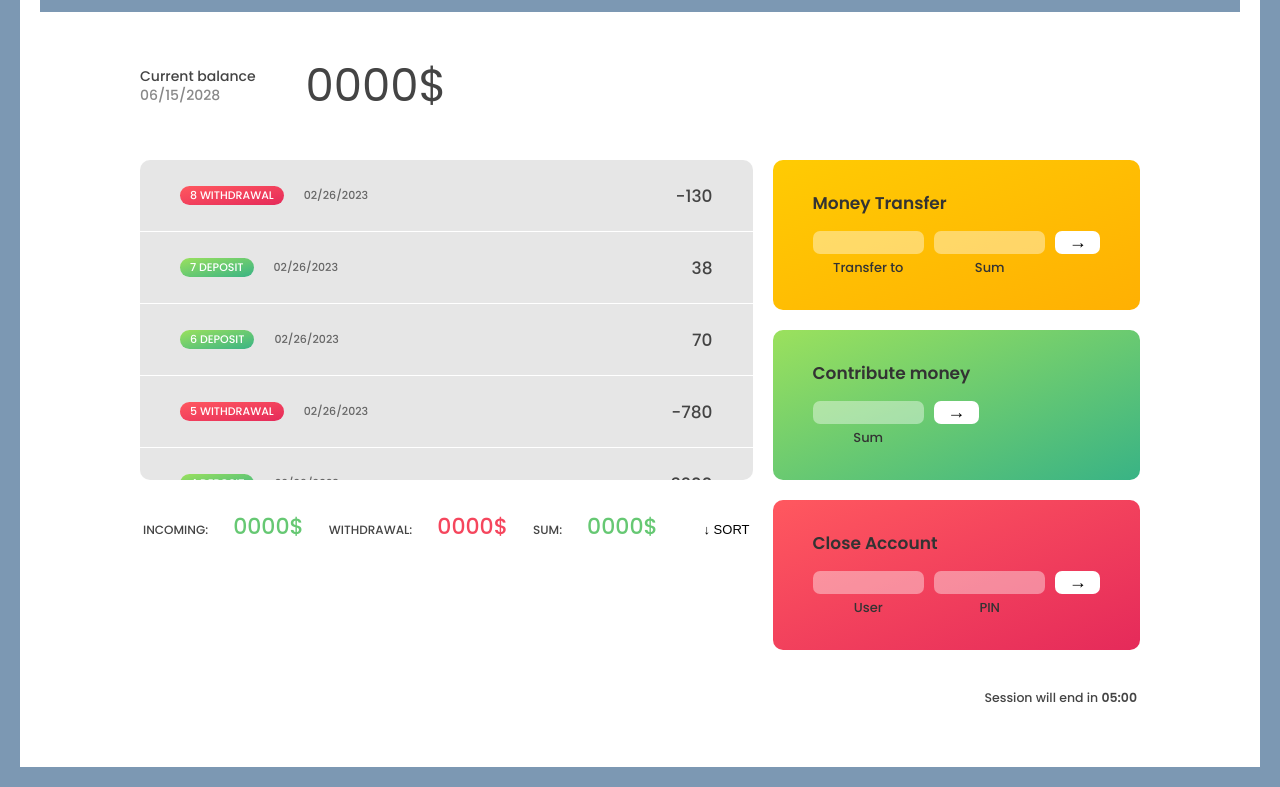
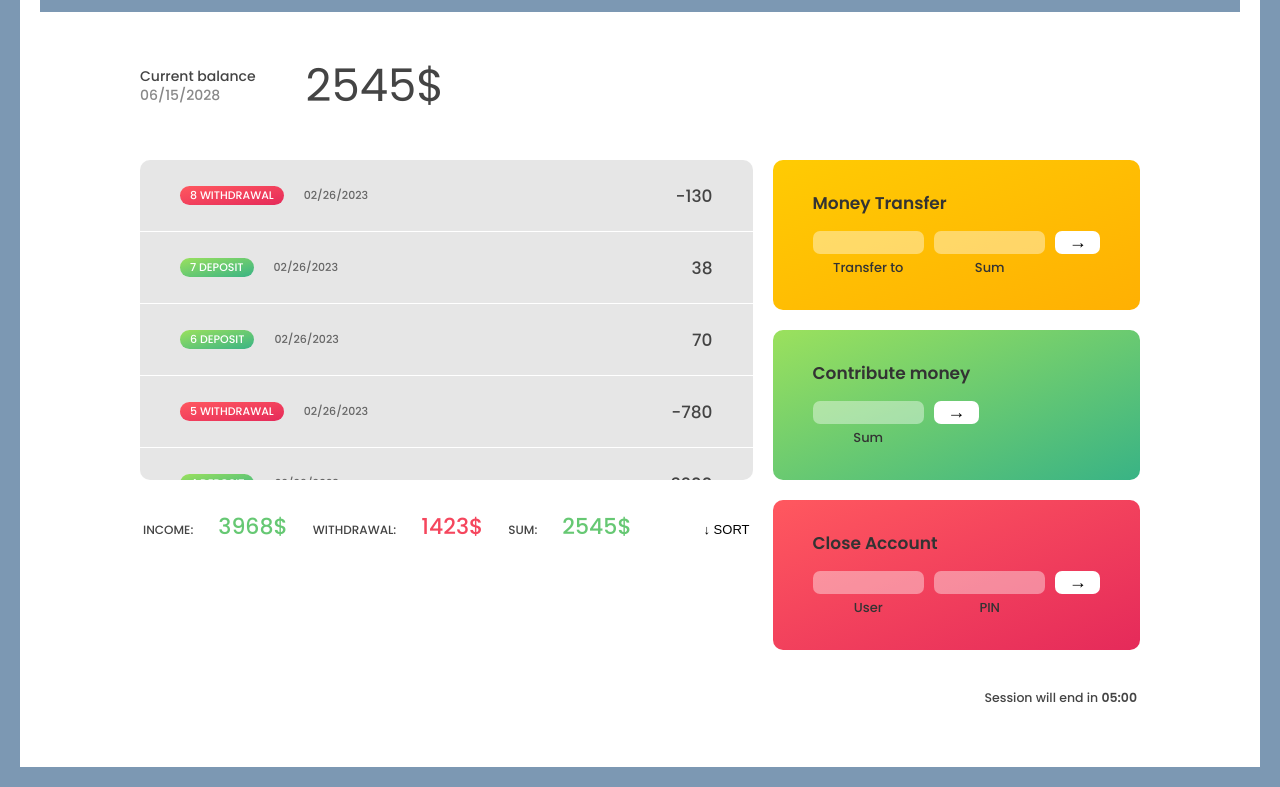
Before and after one commit to Anna-Scherbachenko/Banking-App, a plain HTML site: page index.html in a window 1280 px wide. Shown: the part 121-908 px from the top of the page. Drawn offline with Linux system fonts and the light colour scheme.

Commit message:
add amounts in the footer

```diff
--- a/index.html
+++ b/index.html
@@ -52,7 +52,7 @@
         </div>
 
         <div class="summary">
-            <p class="summary__label">Incoming:</p>
+            <p class="summary__label">Income:</p>
             <p class="summary__value summary__value--in">0000$</p>
             <p class="summary__label">Withdrawal:</p>
             <p class="summary__value summary__value--out">0000$</p>
--- a/js/script.js
+++ b/js/script.js
@@ -57,12 +57,11 @@ const inputLoanAmount = document.querySelector(".form__input--loan-amount");
 const inputCloseUser = document.querySelector(".form__input--user");
 const inputClosePin = document.querySelector(".form__input--pin");
 
-
 function displayMovements(movements) {
-    containerMovements.innerHTML = "";
-    movements.forEach(function (value, index) {
-        const type = value > 0 ? "deposit" : "withdrawal";
-        const html = `
+  containerMovements.innerHTML = "";
+  movements.forEach( (value, index) => {
+    const type = value > 0 ? "deposit" : "withdrawal";
+    const html = `
         <div class="movements__row">
                 <div class="movements__type movements__type--${type}">
                     ${index + 1} ${type}
@@ -70,13 +69,13 @@ function displayMovements(movements) {
                 <div class="movements__date">02/26/2023</div>
                 <div class="movements__value">${value}</div>
             </div>`;
-        containerMovements.insertAdjacentHTML("afterbegin", html);
-    });
+    containerMovements.insertAdjacentHTML("afterbegin", html);
+  });
 }
 displayMovements(account1.movements);
 
 function createLogIn(accs) {
-  accs.forEach(function (acc) {
+  accs.forEach( (acc) => {
     acc.logIn = acc.owner
       .toLowerCase()
       .split(" ")
@@ -87,4 +86,26 @@ function createLogIn(accs) {
   });
 }
 createLogIn(accounts);
-console.log(accounts);
+
+function culcPrintBalance(movements) {
+  const balance = movements.reduce( (acc, val) => acc + val);
+  labelBalance.textContent = `${balance}$`;
+}
+culcPrintBalance(account1.movements);
+
+//Withdrawal and income amounts in the footer
+function culcDisplaySum(movements) {
+  const income = movements
+    .filter((val) => val > 0)
+    .reduce((acc, val) => acc + val, 0);
+  labelSumIn.textContent = `${income}$`;
+
+  const withdrawal = movements
+    .filter((val) => val < 0)
+    .reduce((acc, val) => acc + val, 0);
+  labelSumOn.textContent = `${Math.abs(withdrawal)}$`;
+
+  labelSumInterest.textContent = `${income + withdrawal}$`
+}
+
+culcDisplaySum(account1.movements);
```
Also changed, not shown: logo.png.
